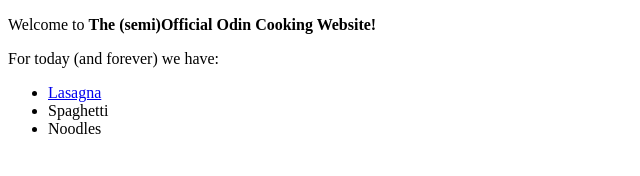
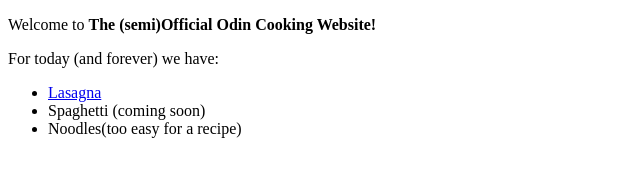
Before and after one commit to Liquidful/odin-recipes, a plain HTML site: page index.html in a window 1280 px wide. Shown: the whole page, without its empty margins (0-640 px from the left). Drawn offline with Linux system fonts and the light colour scheme.

Commit message:
finishing things up

```diff
--- a/index.html
+++ b/index.html
@@ -9,8 +9,8 @@
         <p>For today (and forever) we have:</p>
         <ul>
             <li><a href="./recipes/lasagna.html">Lasagna</a></li>
-            <li>Spaghetti</li>
-            <li>Noodles</li>
+            <li>Spaghetti (coming soon)</li>
+            <li>Noodles(too easy for a recipe)</li>
         </ul>
     </body>
 </html>
```
